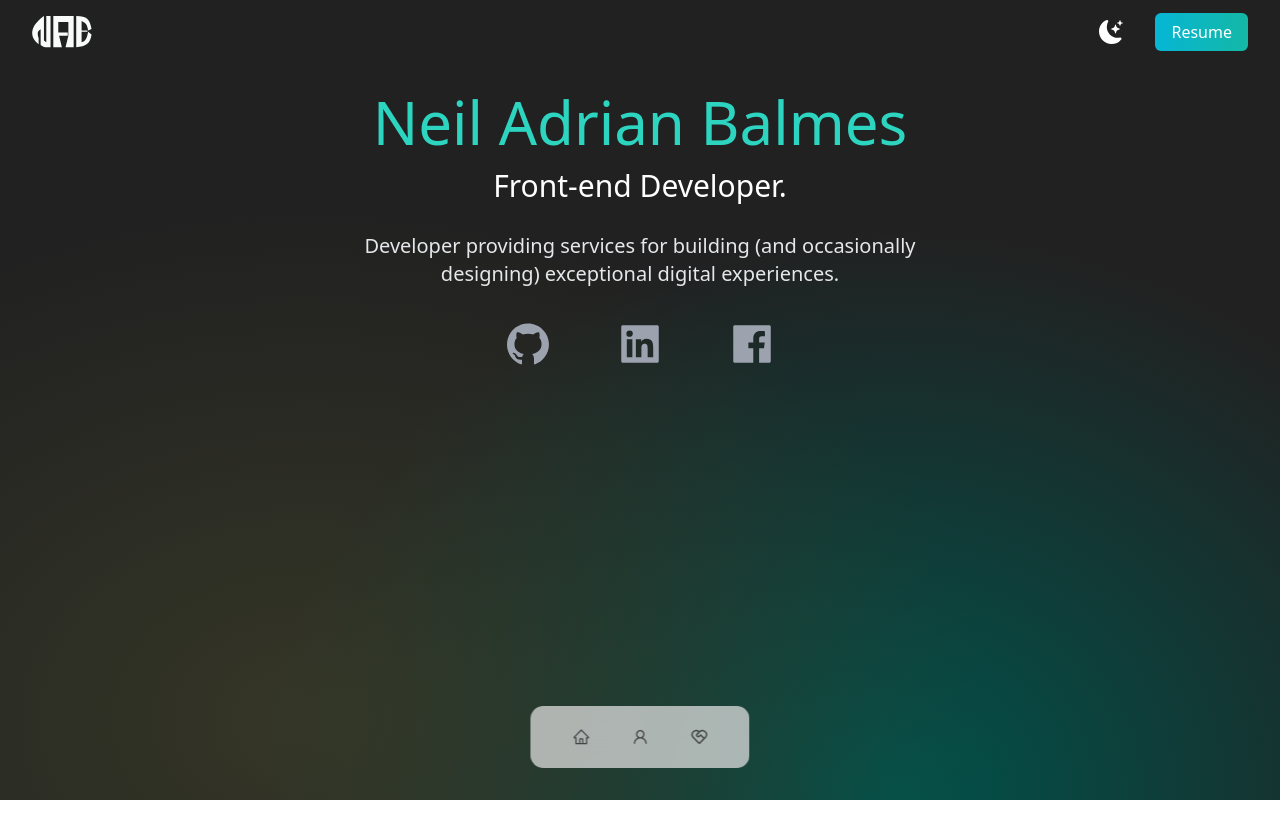
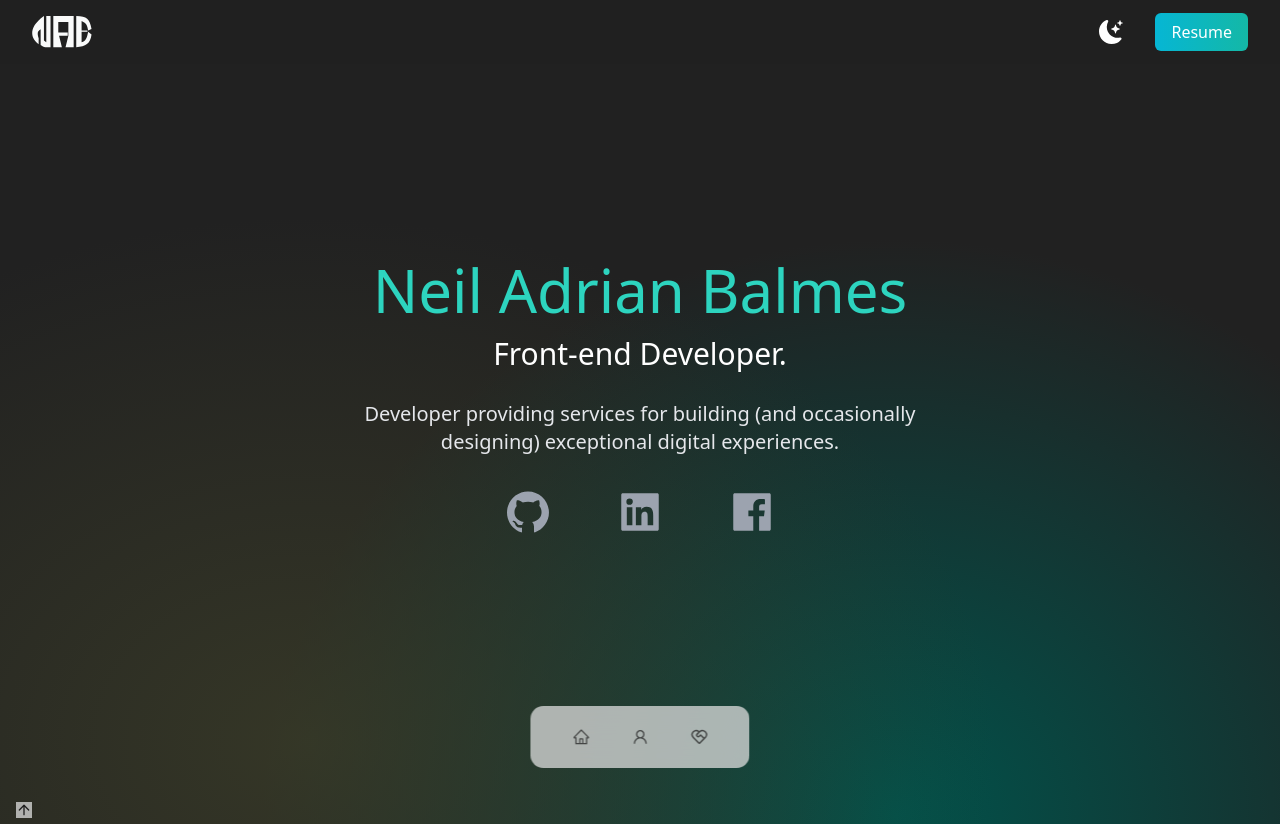
Before and after one commit to nabalmes/react-2023, a React (Create React App) app: page / in a window 1280 px wide. Before the commit the page ends 800 px from the top, so only its background shows below. Built offline with nearby package versions, Linux system fonts and the light colour scheme.

Commit message:
added custom css

```diff
--- a/src/App.js
+++ b/src/App.js
@@ -14,15 +14,15 @@ function App() {
   return (
     <Router>
       <div className={darkMode ? "dark" : ""}  >
-        <main className="bg-light bg-light-image px-8 dark:bg-dark  dark:bg-dark-image">
-          <section className="min-h-screen">
-              <header className="h-16 flex items-center justify-between dark:text-white">
+        <main className="bg-light bg-light-image px-4 dark:bg-dark  dark:bg-dark-image">
+          <section className="min-h-screen flex flex-col justify-center">
+            <header className="bg-nav-dark dark:bg-nav-light backdrop-blur fixed inset-0 h-16 w-full px-8 flex items-center   justify-between dark:text-white">
               <Link to='/' className="cursor-pointer">
-                  <img className="dark:invert" src={Logo} width="60px"  />
+                <img className="dark:invert" src={Logo} width="60px" />
               </Link>
               <ul className="flex items-center">
                 <li>
-                    <BsFillMoonStarsFill onClick={() => setDarkMode(!darkMode)} className=" cursor-pointer text-2xl"/>
+                  <BsFillMoonStarsFill onClick={() => setDarkMode(!darkMode)} className=" cursor-pointer text-2xl" />
                 </li>
                 <li>
                   <a className="bg-gradient-to-r from-cyan-500 text- to-teal-500 text-white px-4 py-2 border-none rounded-md ml-8" href={CV} download>
@@ -32,12 +32,15 @@ function App() {
               </ul>
             </header>
             <Routes>
-                <Route path="/" element={<Home/>} />
-                <Route path="/about" element={<About/>} />
-                <Route path="/work" element={<Work/>} />
+              <Route path="/" element={<Home />} />
+              <Route path="/about" element={<About />} />
+              <Route path="/work" element={<Work />} />
             </Routes>
-              <Nav/>
+            <Nav />
           </section>
+          <button className="bg-nav-light text-light dark:text-dark dark:bg-nav-dark scroll-button">
+            <svg xmlns="http://www.w3.org/2000/svg" width="16" height="16" viewBox="0 0 24 24" fill="none" stroke="currentColor" stroke-width="2" stroke-linecap="round" stroke-linejoin="round" class="feather feather-arrow-up"><line x1="12" y1="19" x2="12" y2="5"></line><polyline points="5 12 12 5 19 12"></polyline></svg>
+          </button>
         </main>
       </div>
     </Router>
```
Lines whose indentation alone changed are shown as unchanged.
